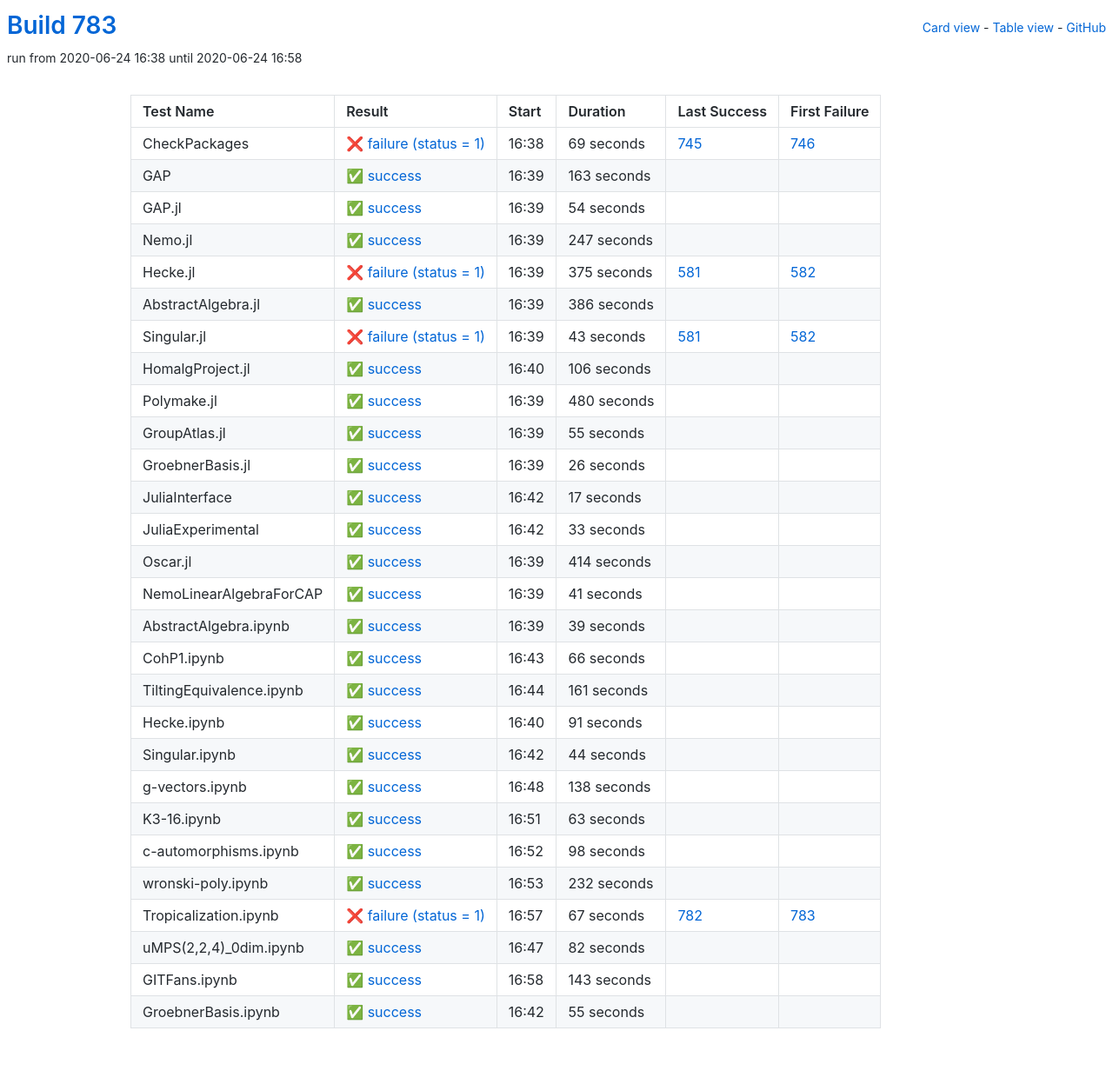
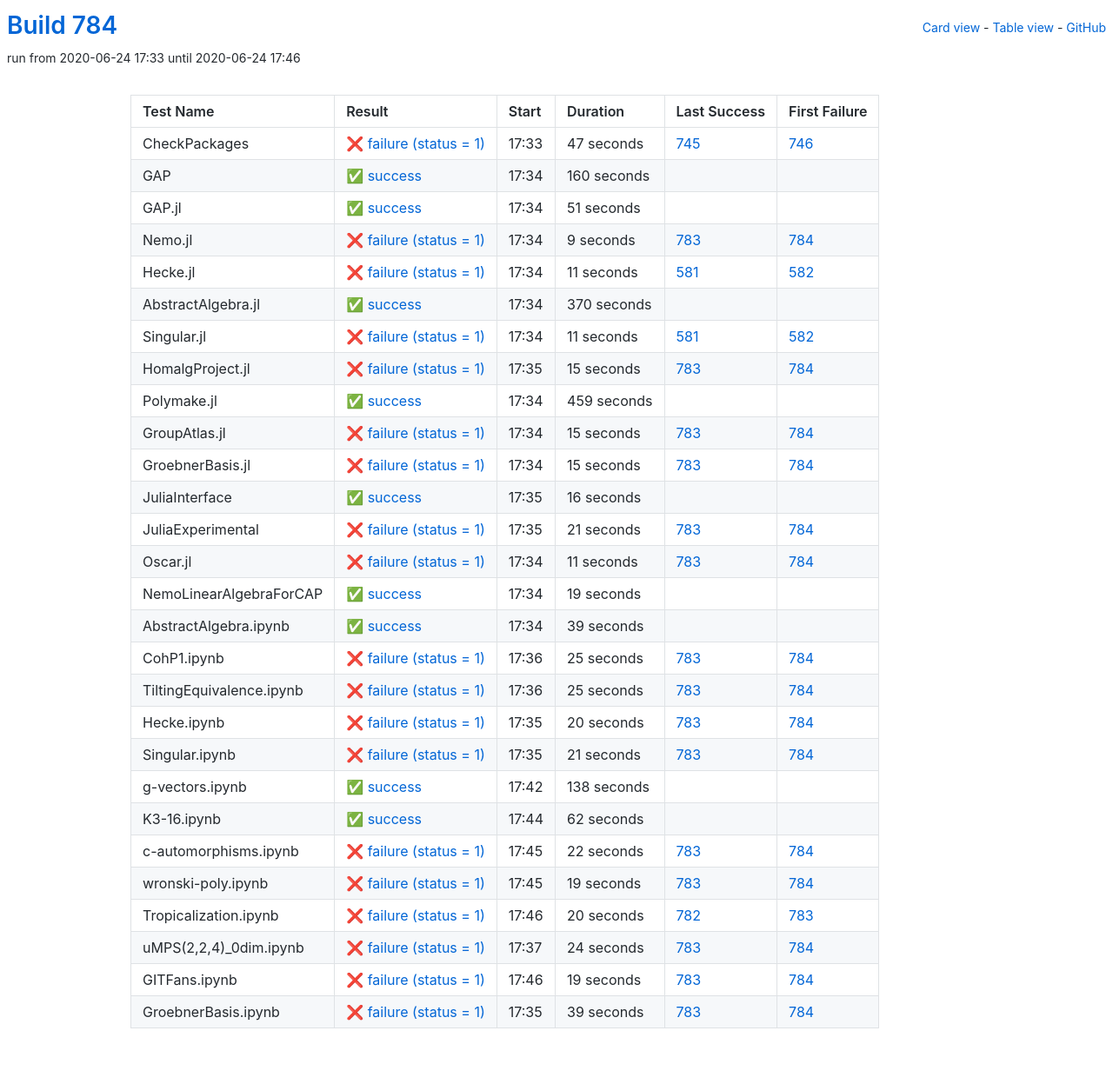
Before and after one commit to oscar-system/oscar-ci-status-1.4, a Jekyll site: the page built from table.html, in a window 1280 px wide. Shown: the whole page at 87% size. Built offline with Jekyll 4.4.1, drawn with Linux system fonts in a browser that asks for light colours.

Commit message:
Build #784

```diff
--- a/_data/ci.yml
+++ b/_data/ci.yml
@@ -1,6 +1,6 @@
 ---
-build: 783
-build_url: https://oscarci.mathematik.uni-kl.de/job/oscar-julia-1.4/783/
+build: 784
+build_url: https://oscarci.mathematik.uni-kl.de/job/oscar-julia-1.4/784/
 job: oscar-julia-1.4
 organization: oscar-system
 repo: oscar-ci-status-1.4
@@ -8,188 +8,188 @@ repourl: https://github.com/oscar-system/oscar-ci-status-1.4
 tests:
 - name: CheckPackages
   id: checkpackages
-  log: https://oscarci.mathematik.uni-kl.de/job/oscar-julia-1.4/783/artifact/logs/build-783/CheckPackages.log
-  start: 2020-06-24 16:38
+  log: https://oscarci.mathematik.uni-kl.de/job/oscar-julia-1.4/784/artifact/logs/build-784/CheckPackages.log
+  start: 2020-06-24 17:33
   success: false
   exitcode: 1
   status: failure
-  duration: 69
+  duration: 47
   last_success: 745
   last_success_url: https://oscarci.mathematik.uni-kl.de/job/oscar-julia-1.4/745/
   first_failure: 746
   first_failure_url: https://oscarci.mathematik.uni-kl.de/job/oscar-julia-1.4/746/
 - name: GAP
   id: gap
-  log: https://oscarci.mathematik.uni-kl.de/job/oscar-julia-1.4/783/artifact/logs/build-783/GAP.log
-  start: 2020-06-24 16:39
+  log: https://oscarci.mathematik.uni-kl.de/job/oscar-julia-1.4/784/artifact/logs/build-784/GAP.log
+  start: 2020-06-24 17:34
   success: true
   exitcode: 0
   status: success
-  duration: 163
+  duration: 160
   last_success: false
   last_success_url:
   first_failure: false
   first_failure_url:
 - name: GAP.jl
   id: gap-jl
-  log: https://oscarci.mathematik.uni-kl.de/job/oscar-julia-1.4/783/artifact/logs/build-783/GAP.jl.log
-  start: 2020-06-24 16:39
+  log: https://oscarci.mathematik.uni-kl.de/job/oscar-julia-1.4/784/artifact/logs/build-784/GAP.jl.log
+  start: 2020-06-24 17:34
   success: true
   exitcode: 0
   status: success
-  duration: 54
+  duration: 51
   last_success: false
   last_success_url:
   first_failure: false
   first_failure_url:
 - name: Nemo.jl
   id: nemo-jl
-  log: https://oscarci.mathematik.uni-kl.de/job/oscar-julia-1.4/783/artifact/logs/build-783/Nemo.jl.log
-  start: 2020-06-24 16:39
-  success: true
-  exitcode: 0
-  status: success
-  duration: 247
-  last_success: false
-  last_success_url:
-  first_failure: false
-  first_failure_url:
-- name: Hecke.jl
-  id: hecke-jl
-  log: https://oscarci.mathematik.uni-kl.de/job/oscar-julia-1.4/783/artifact/logs/build-783/Hecke.jl.log
-  start: 2020-06-24 16:39
+  log: https://oscarci.mathematik.uni-kl.de/job/oscar-julia-1.4/784/artifact/logs/build-784/Nemo.jl.log
+  start: 2020-06-24 17:34
   success: false
   exitcode: 1
   status: failure
-  duration: 375
+  duration: 9
+  last_success: 783
+  last_success_url: https://oscarci.mathematik.uni-kl.de/job/oscar-julia-1.4/783/
+  first_failure: 784
+  first_failure_url: https://oscarci.mathematik.uni-kl.de/job/oscar-julia-1.4/784/
+- name: Hecke.jl
+  id: hecke-jl
+  log: https://oscarci.mathematik.uni-kl.de/job/oscar-julia-1.4/784/artifact/logs/build-784/Hecke.jl.log
+  start: 2020-06-24 17:34
+  success: false
+  exitcode: 1
+  status: failure
+  duration: 11
   last_success: 581
   last_success_url: https://oscarci.mathematik.uni-kl.de/job/oscar-julia-1.4/581/
   first_failure: 582
   first_failure_url: https://oscarci.mathematik.uni-kl.de/job/oscar-julia-1.4/582/
 - name: AbstractAlgebra.jl
   id: abstractalgebra-jl
-  log: https://oscarci.mathematik.uni-kl.de/job/oscar-julia-1.4/783/artifact/logs/build-783/AbstractAlgebra.jl.log
-  start: 2020-06-24 16:39
+  log: https://oscarci.mathematik.uni-kl.de/job/oscar-julia-1.4/784/artifact/logs/build-784/AbstractAlgebra.jl.log
+  start: 2020-06-24 17:34
   success: true
   exitcode: 0
   status: success
-  duration: 386
+  duration: 370
   last_success: false
   last_success_url:
   first_failure: false
   first_failure_url:
 - name: Singular.jl
   id: singular-jl
-  log: https://oscarci.mathematik.uni-kl.de/job/oscar-julia-1.4/783/artifact/logs/build-783/Singular.jl.log
-  start: 2020-06-24 16:39
+  log: https://oscarci.mathematik.uni-kl.de/job/oscar-julia-1.4/784/artifact/logs/build-784/Singular.jl.log
+  start: 2020-06-24 17:34
   success: false
   exitcode: 1
   status: failure
-  duration: 43
+  duration: 11
   last_success: 581
   last_success_url: https://oscarci.mathematik.uni-kl.de/job/oscar-julia-1.4/581/
   first_failure: 582
   first_failure_url: https://oscarci.mathematik.uni-kl.de/job/oscar-julia-1.4/582/
 - name: HomalgProject.jl
   id: homalgproject-jl
-  log: https://oscarci.mathematik.uni-kl.de/job/oscar-julia-1.4/783/artifact/logs/build-783/HomalgProject.jl.log
-  start: 2020-06-24 16:40
+  log: https://oscarci.mathematik.uni-kl.de/job/oscar-julia-1.4/784/artifact/logs/build-784/HomalgProject.jl.log
+  start: 2020-06-24 17:35
+  success: false
+  exitcode: 1
+  status: failure
+  duration: 15
+  last_success: 783
+  last_success_url: https://oscarci.mathematik.uni-kl.de/job/oscar-julia-1.4/783/
+  first_failure: 784
+  first_failure_url: https://oscarci.mathematik.uni-kl.de/job/oscar-julia-1.4/784/
+- name: Polymake.jl
+  id: polymake-jl
+  log: https://oscarci.mathematik.uni-kl.de/job/oscar-julia-1.4/784/artifact/logs/build-784/Polymake.jl.log
+  start: 2020-06-24 17:34
   success: true
   exitcode: 0
   status: success
-  duration: 106
-  last_success: false
-  last_success_url:
-  first_failure: false
-  first_failure_url:
-- name: Polymake.jl
-  id: polymake-jl
-  log: https://oscarci.mathematik.uni-kl.de/job/oscar-julia-1.4/783/artifact/logs/build-783/Polymake.jl.log
-  start: 2020-06-24 16:39
-  success: true
-  exitcode: 0
-  status: success
-  duration: 480
+  duration: 459
   last_success: false
   last_success_url:
   first_failure: false
   first_failure_url:
 - name: GroupAtlas.jl
   id: groupatlas-jl
-  log: https://oscarci.mathematik.uni-kl.de/job/oscar-julia-1.4/783/artifact/logs/build-783/GroupAtlas.jl.log
-  start: 2020-06-24 16:39
+  log: https://oscarci.mathematik.uni-kl.de/job/oscar-julia-1.4/784/artifact/logs/build-784/GroupAtlas.jl.log
+  start: 2020-06-24 17:34
+  success: false
+  exitcode: 1
+  status: failure
+  duration: 15
+  last_success: 783
+  last_success_url: https://oscarci.mathematik.uni-kl.de/job/oscar-julia-1.4/783/
+  first_failure: 784
+  first_failure_url: https://oscarci.mathematik.uni-kl.de/job/oscar-julia-1.4/784/
+- name: GroebnerBasis.jl
+  id: groebnerbasis-jl
+  log: https://oscarci.mathematik.uni-kl.de/job/oscar-julia-1.4/784/artifact/logs/build-784/GroebnerBasis.jl.log
+  start: 2020-06-24 17:34
+  success: false
+  exitcode: 1
+  status: failure
+  duration: 15
+  last_success: 783
+  last_success_url: https://oscarci.mathematik.uni-kl.de/job/oscar-julia-1.4/783/
+  first_failure: 784
+  first_failure_url: https://oscarci.mathematik.uni-kl.de/job/oscar-julia-1.4/784/
+- name: JuliaInterface
+  id: juliainterface
+  log: https://oscarci.mathematik.uni-kl.de/job/oscar-julia-1.4/784/artifact/logs/build-784/JuliaInterface.log
+  start: 2020-06-24 17:35
   success: true
   exitcode: 0
   status: success
-  duration: 55
-  last_success: false
-  last_success_url:
-  first_failure: false
-  first_failure_url:
-- name: GroebnerBasis.jl
-  id: groebnerbasis-jl
-  log: https://oscarci.mathematik.uni-kl.de/job/oscar-julia-1.4/783/artifact/logs/build-783/GroebnerBasis.jl.log
-  start: 2020-06-24 16:39
-  success: true
-  exitcode: 0
-  status: success
-  duration: 26
-  last_success: false
-  last_success_url:
-  first_failure: false
-  first_failure_url:
-- name: JuliaInterface
-  id: juliainterface
-  log: https://oscarci.mathematik.uni-kl.de/job/oscar-julia-1.4/783/artifact/logs/build-783/JuliaInterface.log
-  start: 2020-06-24 16:42
-  success: true
-  exitcode: 0
-  status: success
-  duration: 17
+  duration: 16
   last_success: false
   last_success_url:
   first_failure: false
   first_failure_url:
 - name: JuliaExperimental
   id: juliaexperimental
-  log: https://oscarci.mathematik.uni-kl.de/job/oscar-julia-1.4/783/artifact/logs/build-783/JuliaExperimental.log
-  start: 2020-06-24 16:42
+  log: https://oscarci.mathematik.uni-kl.de/job/oscar-julia-1.4/784/artifact/logs/build-784/JuliaExperimental.log
+  start: 2020-06-24 17:35
+  success: false
+  exitcode: 1
+  status: failure
+  duration: 21
+  last_success: 783
+  last_success_url: https://oscarci.mathematik.uni-kl.de/job/oscar-julia-1.4/783/
+  first_failure: 784
+  first_failure_url: https://oscarci.mathematik.uni-kl.de/job/oscar-julia-1.4/784/
+- name: Oscar.jl
+  id: oscar-jl
+  log: https://oscarci.mathematik.uni-kl.de/job/oscar-julia-1.4/784/artifact/logs/build-784/Oscar.jl.log
+  start: 2020-06-24 17:34
+  success: false
+  exitcode: 1
+  status: failure
+  duration: 11
+  last_success: 783
+  last_success_url: https://oscarci.mathematik.uni-kl.de/job/oscar-julia-1.4/783/
+  first_failure: 784
+  first_failure_url: https://oscarci.mathematik.uni-kl.de/job/oscar-julia-1.4/784/
+- name: NemoLinearAlgebraForCAP
+  id: nemolinearalgebraforcap
+  log: https://oscarci.mathematik.uni-kl.de/job/oscar-julia-1.4/784/artifact/logs/build-784/NemoLinearAlgebraForCAP.log
+  start: 2020-06-24 17:34
   success: true
   exitcode: 0
   status: success
-  duration: 33
-  last_success: false
-  last_success_url:
-  first_failure: false
-  first_failure_url:
-- name: Oscar.jl
-  id: oscar-jl
-  log: https://oscarci.mathematik.uni-kl.de/job/oscar-julia-1.4/783/artifact/logs/build-783/Oscar.jl.log
-  start: 2020-06-24 16:39
-  success: true
-  exitcode: 0
-  status: success
-  duration: 414
-  last_success: false
-  last_success_url:
-  first_failure: false
-  first_failure_url:
-- name: NemoLinearAlgebraForCAP
-  id: nemolinearalgebraforcap
-  log: https://oscarci.mathematik.uni-kl.de/job/oscar-julia-1.4/783/artifact/logs/build-783/NemoLinearAlgebraForCAP.log
-  start: 2020-06-24 16:39
-  success: true
-  exitcode: 0
-  status: success
-  duration: 41
+  duration: 19
   last_success: false
   last_success_url:
   first_failure: false
   first_failure_url:
 - name: AbstractAlgebra.ipynb
   id: abstractalgebra-ipynb
-  log: https://oscarci.mathematik.uni-kl.de/job/oscar-julia-1.4/783/artifact/logs/build-783/AbstractAlgebra.ipynb.log
-  start: 2020-06-24 16:39
+  log: https://oscarci.mathematik.uni-kl.de/job/oscar-julia-1.4/784/artifact/logs/build-784/AbstractAlgebra.ipynb.log
+  start: 2020-06-24 17:34
   success: true
   exitcode: 0
   status: success
@@ -200,56 +200,56 @@ tests:
   first_failure_url:
 - name: CohP1.ipynb
   id: cohp1-ipynb
-  log: https://oscarci.mathematik.uni-kl.de/job/oscar-julia-1.4/783/artifact/logs/build-783/CohP1.ipynb.log
-  start: 2020-06-24 16:43
-  success: true
-  exitcode: 0
-  status: success
-  duration: 66
-  last_success: false
-  last_success_url:
-  first_failure: false
-  first_failure_url:
+  log: https://oscarci.mathematik.uni-kl.de/job/oscar-julia-1.4/784/artifact/logs/build-784/CohP1.ipynb.log
+  start: 2020-06-24 17:36
+  success: false
+  exitcode: 1
+  status: failure
+  duration: 25
+  last_success: 783
+  last_success_url: https://oscarci.mathematik.uni-kl.de/job/oscar-julia-1.4/783/
+  first_failure: 784
+  first_failure_url: https://oscarci.mathematik.uni-kl.de/job/oscar-julia-1.4/784/
 - name: TiltingEquivalence.ipynb
   id: tiltingequivalence-ipynb
-  log: https://oscarci.mathematik.uni-kl.de/job/oscar-julia-1.4/783/artifact/logs/build-783/TiltingEquivalence.ipynb.log
-  start: 2020-06-24 16:44
-  success: true
-  exitcode: 0
-  status: success
-  duration: 161
-  last_success: false
-  last_success_url:
-  first_failure: false
-  first_failure_url:
+  log: https://oscarci.mathematik.uni-kl.de/job/oscar-julia-1.4/784/artifact/logs/build-784/TiltingEquivalence.ipynb.log
+  start: 2020-06-24 17:36
+  success: false
+  exitcode: 1
+  status: failure
+  duration: 25
+  last_success: 783
+  last_success_url: https://oscarci.mathematik.uni-kl.de/job/oscar-julia-1.4/783/
+  first_failure: 784
+  first_failure_url: https://oscarci.mathematik.uni-kl.de/job/oscar-julia-1.4/784/
 - name: Hecke.ipynb
   id: hecke-ipynb
-  log: https://oscarci.mathematik.uni-kl.de/job/oscar-julia-1.4/783/artifact/logs/build-783/Hecke.ipynb.log
-  start: 2020-06-24 16:40
-  success: true
-  exitcode: 0
-  status: success
-  duration: 91
-  last_success: false
-  last_success_url:
-  first_failure: false
-  first_failure_url:
+  log: https://oscarci.mathematik.uni-kl.de/job/oscar-julia-1.4/784/artifact/logs/build-784/Hecke.ipynb.log
+  start: 2020-06-24 17:35
+  success: false
+  exitcode: 1
+  status: failure
+  duration: 20
+  last_success: 783
+  last_success_url: https://oscarci.mathematik.uni-kl.de/job/oscar-julia-1.4/783/
+  first_failure: 784
+  first_failure_url: https://oscarci.mathematik.uni-kl.de/job/oscar-julia-1.4/784/
 - name: Singular.ipynb
   id: singular-ipynb
-  log: https://oscarci.mathematik.uni-kl.de/job/oscar-julia-1.4/783/artifact/logs/build-783/Singular.ipynb.log
-  start: 2020-06-24 16:42
-  success: true
-  exitcode: 0
-  status: success
-  duration: 44
-  last_success: false
-  last_success_url:
-  first_failure: false
-  first_failure_url:
+  log: https://oscarci.mathematik.uni-kl.de/job/oscar-julia-1.4/784/artifact/logs/build-784/Singular.ipynb.log
+  start: 2020-06-24 17:35
+  success: false
+  exitcode: 1
+  status: failure
+  duration: 21
+  last_success: 783
+  last_success_url: https://oscarci.mathematik.uni-kl.de/job/oscar-julia-1.4/783/
+  first_failure: 784
+  first_failure_url: https://oscarci.mathematik.uni-kl.de/job/oscar-julia-1.4/784/
 - name: g-vectors.ipynb
   id: g-vectors-ipynb
-  log: https://oscarci.mathematik.uni-kl.de/job/oscar-julia-1.4/783/artifact/logs/build-783/g-vectors.ipynb.log
-  start: 2020-06-24 16:48
+  log: https://oscarci.mathematik.uni-kl.de/job/oscar-julia-1.4/784/artifact/logs/build-784/g-vectors.ipynb.log
+  start: 2020-06-24 17:42
   success: true
   exitcode: 0
   status: success
@@ -260,85 +260,85 @@ tests:
   first_failure_url:
 - name: K3-16.ipynb
   id: k3-16-ipynb
-  log: https://oscarci.mathematik.uni-kl.de/job/oscar-julia-1.4/783/artifact/logs/build-783/K3-16.ipynb.log
-  start: 2020-06-24 16:51
+  log: https://oscarci.mathematik.uni-kl.de/job/oscar-julia-1.4/784/artifact/logs/build-784/K3-16.ipynb.log
+  start: 2020-06-24 17:44
   success: true
   exitcode: 0
   status: success
-  duration: 63
+  duration: 62
   last_success: false
   last_success_url:
   first_failure: false
   first_failure_url:
 - name: c-automorphisms.ipynb
   id: c-automorphisms-ipynb
-  log: https://oscarci.mathematik.uni-kl.de/job/oscar-julia-1.4/783/artifact/logs/build-783/c-automorphisms.ipynb.log
-  start: 2020-06-24 16:52
-  success: true
-  exitcode: 0
-  status: success
-  duration: 98
-  last_success: false
-  last_success_url:
-  first_failure: false
-  first_failure_url:
-- name: wronski-poly.ipynb
-  id: wronski-poly-ipynb
-  log: https://oscarci.mathematik.uni-kl.de/job/oscar-julia-1.4/783/artifact/logs/build-783/wronski-poly.ipynb.log
-  start: 2020-06-24 16:53
-  success: true
-  exitcode: 0
-  status: success
-  duration: 232
-  last_success: false
-  last_success_url:
-  first_failure: false
-  first_failure_url:
-- name: Tropicalization.ipynb
-  id: tropicalization-ipynb
-  log: https://oscarci.mathematik.uni-kl.de/job/oscar-julia-1.4/783/artifact/logs/build-783/Tropicalization.ipynb.log
-  start: 2020-06-24 16:57
+  log: https://oscarci.mathematik.uni-kl.de/job/oscar-julia-1.4/784/artifact/logs/build-784/c-automorphisms.ipynb.log
+  start: 2020-06-24 17:45
   success: false
   exitcode: 1
   status: failure
-  duration: 67
+  duration: 22
+  last_success: 783
+  last_success_url: https://oscarci.mathematik.uni-kl.de/job/oscar-julia-1.4/783/
+  first_failure: 784
+  first_failure_url: https://oscarci.mathematik.uni-kl.de/job/oscar-julia-1.4/784/
+- name: wronski-poly.ipynb
+  id: wronski-poly-ipynb
+  log: https://oscarci.mathematik.uni-kl.de/job/oscar-julia-1.4/784/artifact/logs/build-784/wronski-poly.ipynb.log
+  start: 2020-06-24 17:45
+  success: false
+  exitcode: 1
+  status: failure
+  duration: 19
+  last_success: 783
+  last_success_url: https://oscarci.mathematik.uni-kl.de/job/oscar-julia-1.4/783/
+  first_failure: 784
+  first_failure_url: https://oscarci.mathematik.uni-kl.de/job/oscar-julia-1.4/784/
+- name: Tropicalization.ipynb
+  id: tropicalization-ipynb
+  log: https://oscarci.mathematik.uni-kl.de/job/oscar-julia-1.4/784/artifact/logs/build-784/Tropicalization.ipynb.log
+  start: 2020-06-24 17:46
+  success: false
+  exitcode: 1
+  status: failure
+  duration: 20
   last_success: 782
   last_success_url: https://oscarci.mathematik.uni-kl.de/job/oscar-julia-1.4/782/
   first_failure: 783
   first_failure_url: https://oscarci.mathematik.uni-kl.de/job/oscar-julia-1.4/783/
 - name: uMPS(2,2,4)_0dim.ipynb
   id: umps-2-2-4-0dim-ipynb
-  log: https://oscarci.mathematik.uni-kl.de/job/oscar-julia-1.4/783/artifact/logs/build-783/uMPS-2-2-4-_0dim.ipynb.log
-  start: 2020-06-24 16:47
-  success: true
-  exitcode: 0
-  status: success
-  duration: 82
-  last_success: false
-  last_success_url:
-  first_failure: false
-  first_failure_url:
+  log: https://oscarci.mathematik.uni-kl.de/job/oscar-julia-1.4/784/artifact/logs/build-784/uMPS-2-2-4-_0dim.ipynb.log
+  start: 2020-06-24 17:37
+  success: false
+  exitcode: 1
+  status: failure
+  duration: 24
+  last_success: 783
+  last_success_url: https://oscarci.mathematik.uni-kl.de/job/oscar-julia-1.4/783/
+  first_failure: 784
+  first_failure_url: https://oscarci.mathematik.uni-kl.de/job/oscar-julia-1.4/784/
 - name: GITFans.ipynb
   id: gitfans-ipynb
-  log: https://oscarci.mathematik.uni-kl.de/job/oscar-julia-1.4/783/artifact/logs/build-783/GITFans.ipynb.log
-  start: 2020-06-24 16:58
-  success: true
-  exitcode: 0
-  status: success
-  duration: 143
-  last_success: false
-  last_success_url:
-  first_failure: false
-  first_failure_url:
+  log: https://oscarci.mathematik.uni-kl.de/job/oscar-julia-1.4/784/artifact/logs/build-784/GITFans.ipynb.log
+  start: 2020-06-24 17:46
+  success: false
+  exitcode: 1
+  status: failure
+  duration: 19
+  last_success: 783
+  last_success_url: https://oscarci.mathematik.uni-kl.de/job/oscar-julia-1.4/783/
+  first_failure: 784
+  first_failure_url: https://oscarci.mathematik.uni-kl.de/job/oscar-julia-1.4/784/
 - name: GroebnerBasis.ipynb
   id: groebnerbasis-ipynb
-  log: https://oscarci.mathematik.uni-kl.de/job/oscar-julia-1.4/783/artifact/logs/build-783/GroebnerBasis.ipynb.log
-  start: 2020-06-24 16:42
-  success: true
-  exitcode: 0
-  status: success
-  duration: 55
-  last_success: false
-  last_success_url:
-  first_failure: false
-  first_failure_url:
+  log: https://oscarci.mathematik.uni-kl.de/job/oscar-julia-1.4/784/artifact/logs/build-784/GroebnerBasis.ipynb.log
+  start: 2020-06-24 17:35
+  success: false
+  exitcode: 1
+  status: failure
+  duration: 39
+  last_success: 783
+  last_success_url: https://oscarci.mathematik.uni-kl.de/job/oscar-julia-1.4/783/
+  first_failure: 784
+  first_failure_url: https://oscarci.mathematik.uni-kl.de/job/oscar-julia-1.4/784/
```
Also changed, not shown: README.md.
